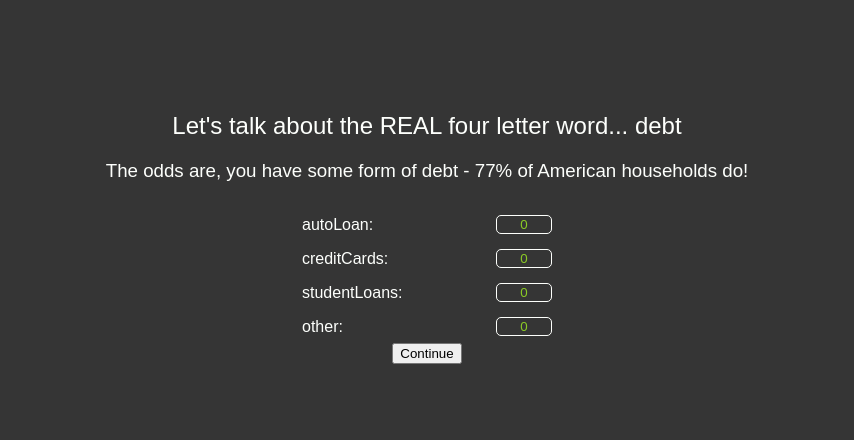
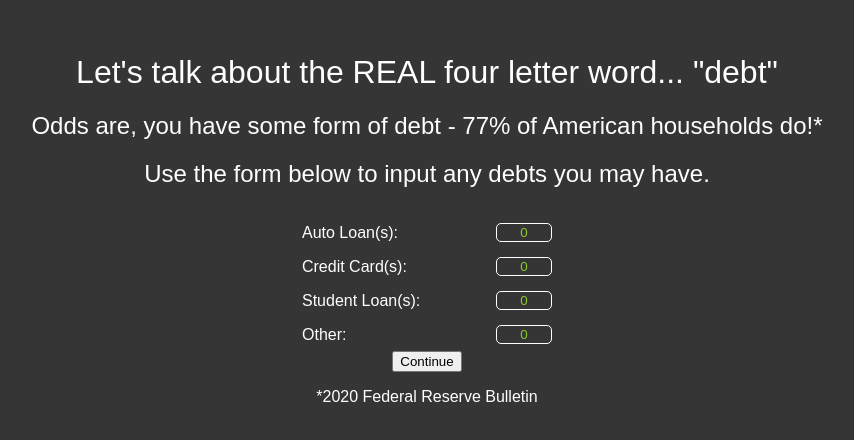
Before and after one commit to corumgold/simpli-money-path, a React (Create React App) app: page /debts in a window 1280 px wide. Shown: the part 162-602 px from the top of the page, without its empty margins (213-1067 px from the left). Built offline with nearby package versions, Linux system fonts and the light colour scheme; a web font is replaced by a local one.

Commit message:
Clean up debt

```diff
--- a/src/components/debt-stop-split/Debts.js
+++ b/src/components/debt-stop-split/Debts.js
@@ -12,10 +12,10 @@ const Debts = () => {
   console.log(user);
 
   const [userDebts, setUserDebts] = useState({
-    autoLoan: 0,
-    creditCards: 0,
-    studentLoans: 0,
-    other: 0,
+    "Auto Loan(s)": 0,
+    "Credit Card(s)": 0,
+    "Student Loan(s)": 0,
+    Other: 0,
   });
 
   const handleChange = (prop) => (e) => {
@@ -41,11 +41,12 @@ const Debts = () => {
 
   return (
     <>
-      <h2>Let's talk about the REAL four letter word... debt</h2>
-      <h3>
-        The odds are, you have some form of debt - 77% of American households
-        do!
-      </h3>
+      <h1>Let's talk about the REAL four letter word... "debt"</h1>
+      <h2>
+        Odds are, you have some form of debt - 77% of American households
+        do!*
+      </h2>
+      <h2>Use the form below to input any debts you may have.</h2>
       <form>
         {Object.keys(userDebts).map((debt) => {
           return (
@@ -59,9 +60,9 @@ const Debts = () => {
             </div>
           );
         })}
-
         <button onClick={handleSubmit}>Continue</button>
       </form>
+      <p>*2020 Federal Reserve Bulletin</p>
     </>
   );
 };
```
